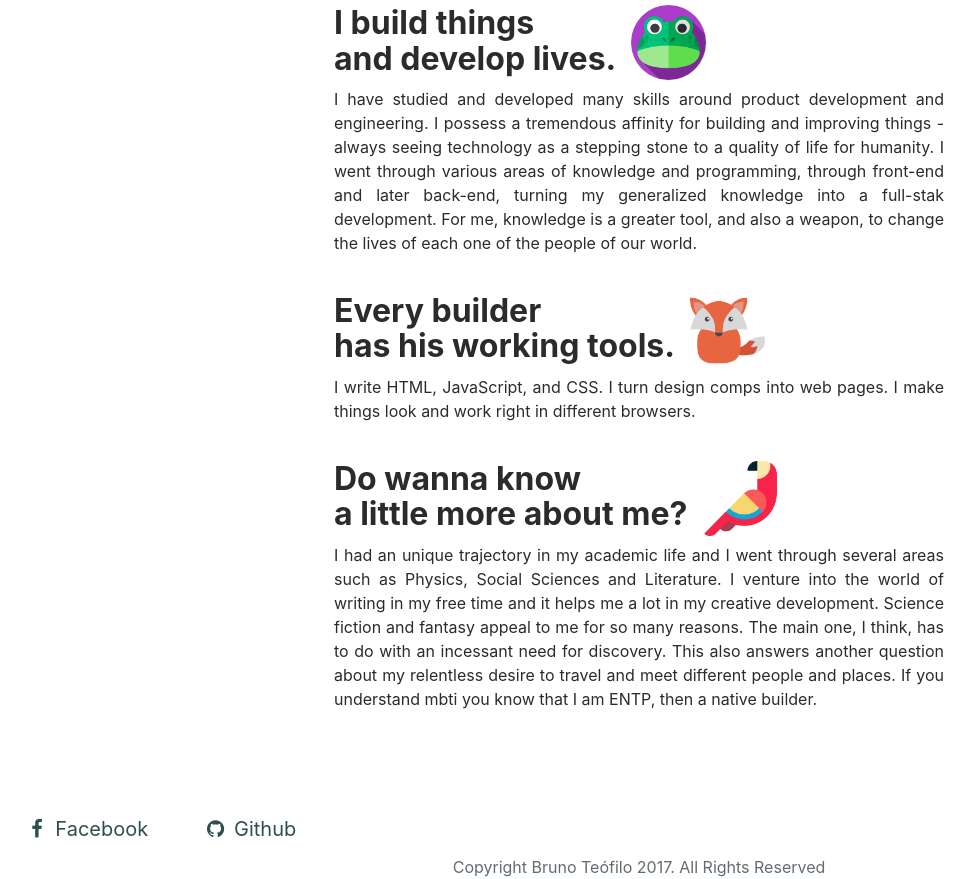
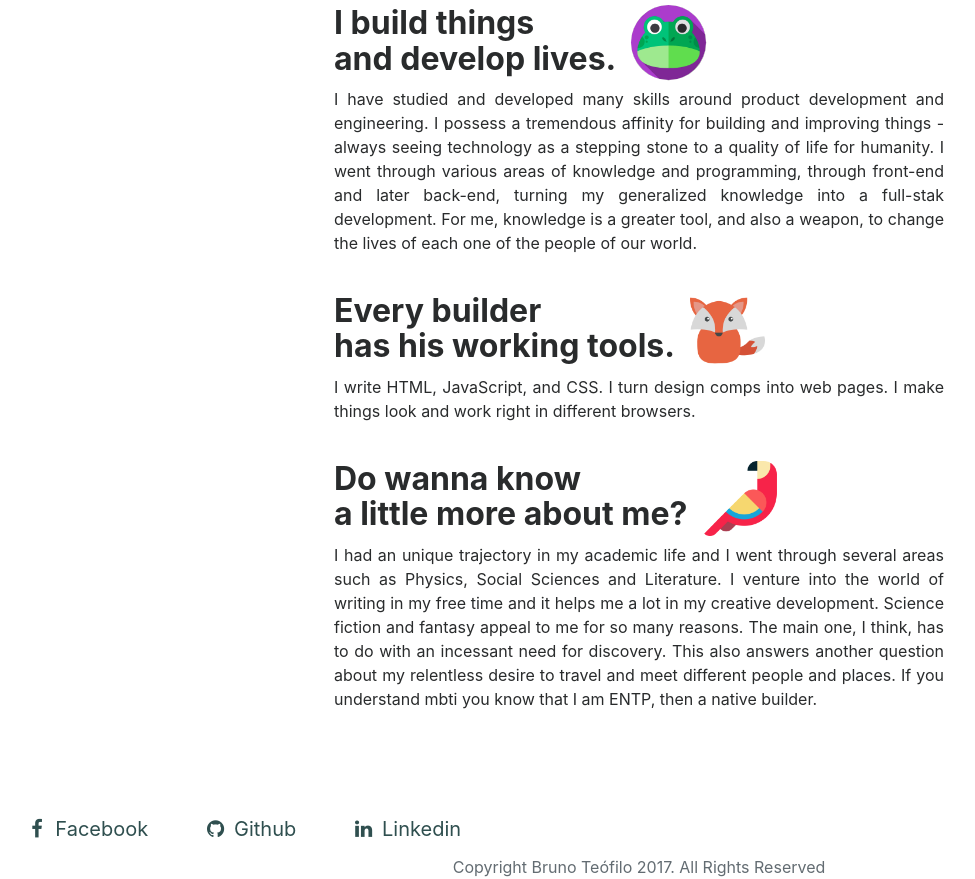
Before and after one commit to Heirian/newproject, a plain HTML site: page index.html in a window 1280 px wide. Shown: the part 491-1370 px from the top of the page, without its empty margins (1-976 px from the left). Drawn offline with nearby package versions, Linux system fonts and the light colour scheme; a web font is replaced by a local one.

Commit message:
Update index.html

```diff
--- a/index.html
+++ b/index.html
@@ -132,6 +132,7 @@
 		<footer>
 			<a href="https://www.facebook.com/heirian" class="btn btn-default btn-lg"><i class="fa fa-facebook fa-fw"></i> <span>Facebook</span></a>
 			<a href="https://github.com/Heirian" class="btn btn-default btn-lg"><i class="fa fa-github fa-fw"></i> <span>Github</span></a>
+			<a href="https://www.linkedin.com/in/bruno-te%C3%B3filo-domingos-silva-ab2271142/" class="btn btn-default btn-lg"><i class="fa fa-linkedin fa-fw"></i> <span>Linkedin</span></a>
 			<p class="text-center text-muted">Copyright Bruno Teófilo 2017. All Rights Reserved
 			</p>
 		</footer>
```
